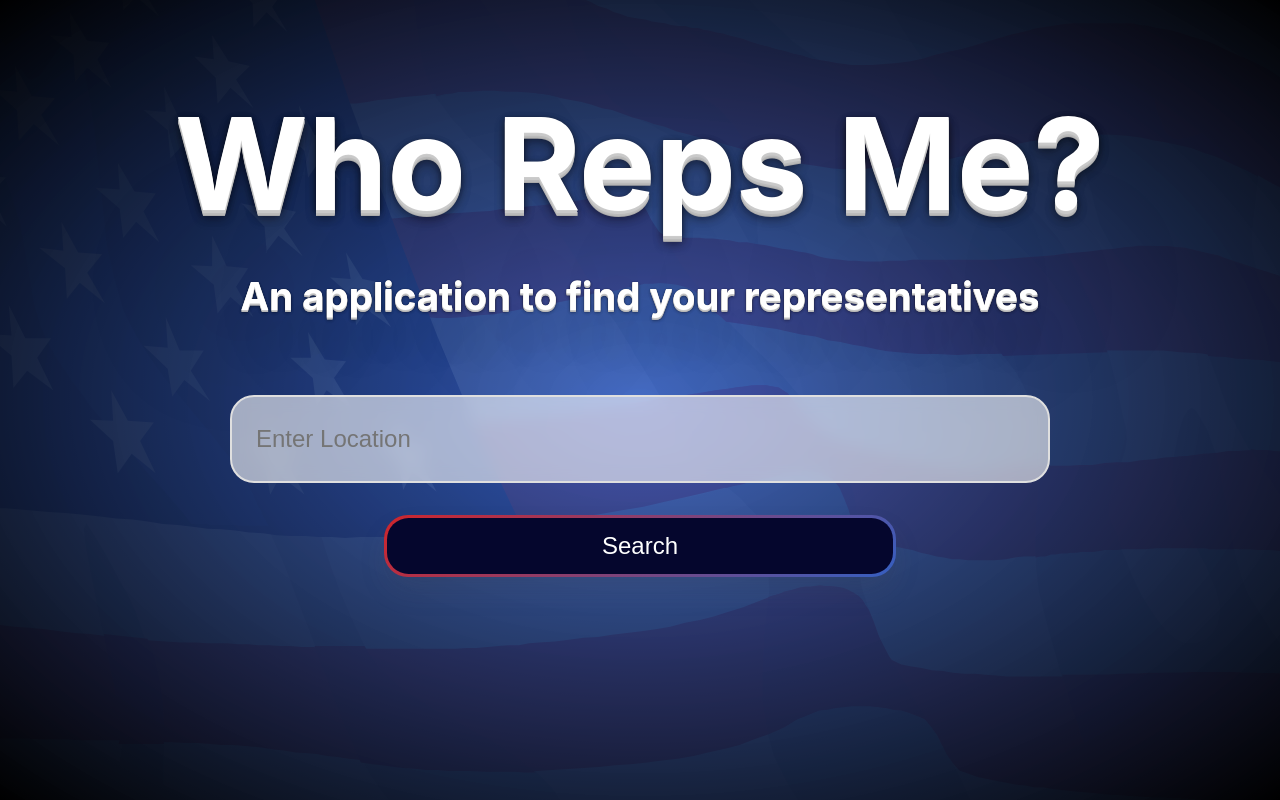
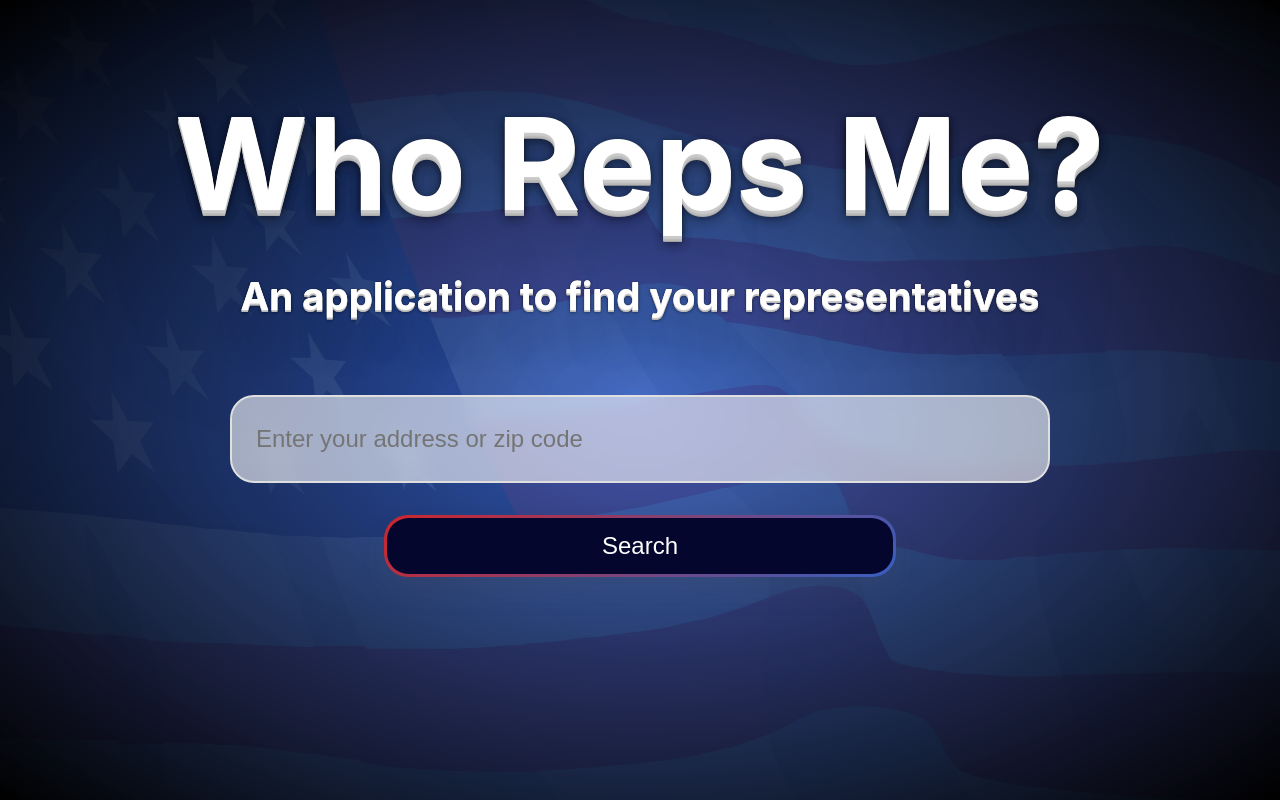
Before and after one commit to pbezant/who-reps-me, a React (Create React App) app: page / in a window 1280 px wide. Built offline with nearby package versions, Linux system fonts and the light colour scheme.

Commit message:
added new messaging

```diff
--- a/src/App.css
+++ b/src/App.css
@@ -32,7 +32,6 @@
   background-size: 350vh;
   background-repeat: no-repeat;
   background-position: -50vw -50vh;
-  /* opacity: 0.8; */
   /* filter:saturate(30%) */
 
 
--- a/src/App.js
+++ b/src/App.js
@@ -41,7 +41,7 @@ function SearchBar({ apiKey, setRepList }) {
         className="search"
         value={location}
         onChange={handleChange}
-        placeholder="Enter Location"
+        placeholder="Enter your address or zip code"
       />
       <button
         className='button-cta'
```
